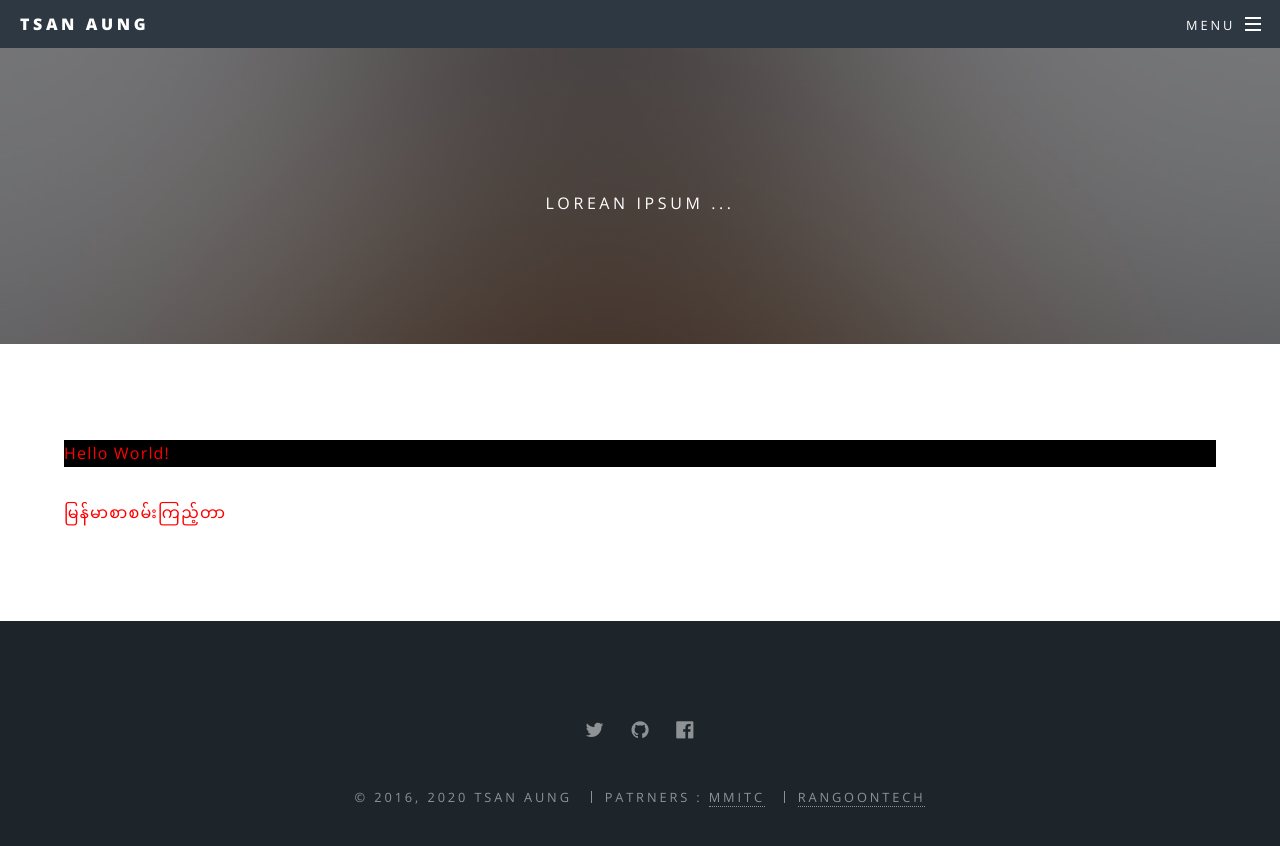
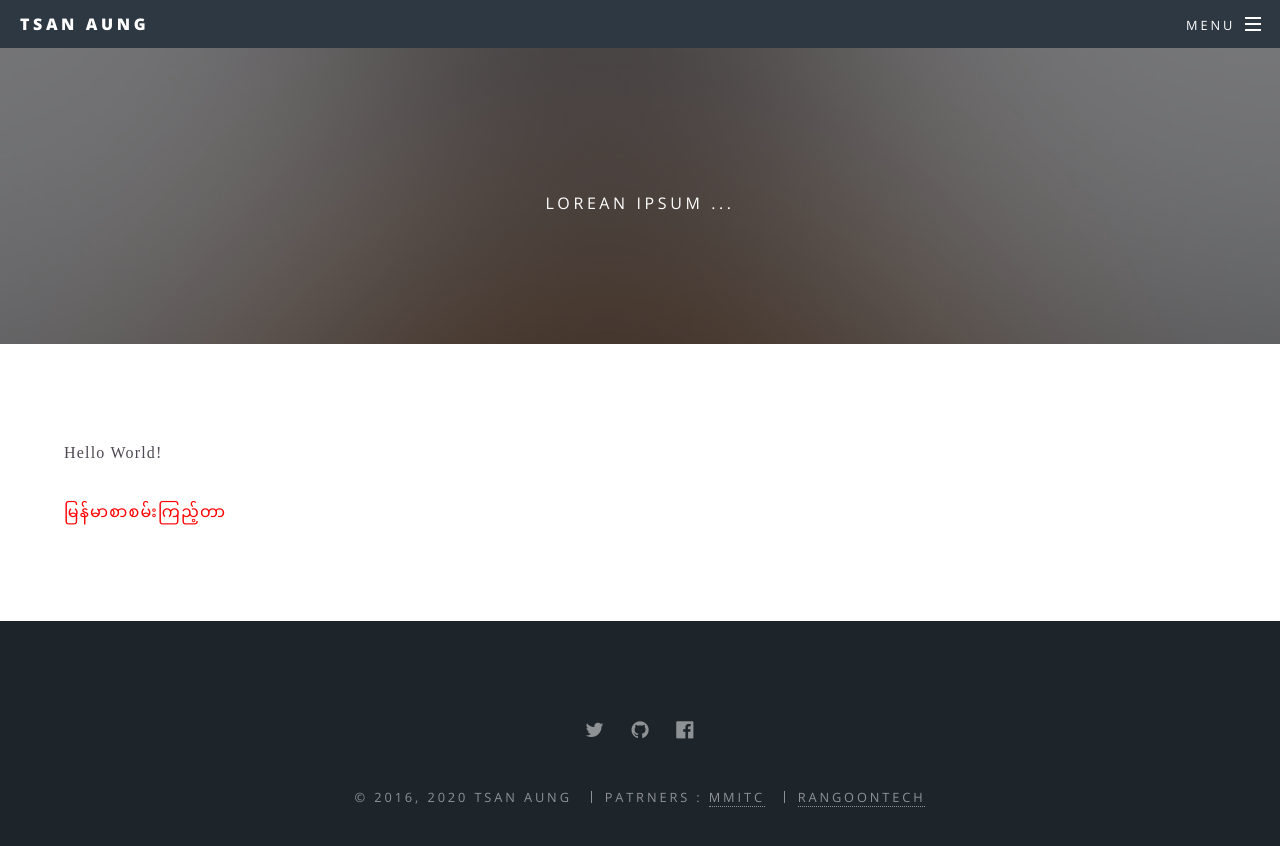
Before and after one commit to tsanaung/tsanaung.github.io, a Jekyll site: the page built from mmfonts.html, in a window 1280 px wide. Shown: the top 846 px of the page. Built offline with Jekyll 4.4.1, drawn with Linux system fonts in a browser that asks for light colours; some web fonts are replaced.

Commit message:
Update mmfonts.css

```diff
--- a/css/mmfonts.css
+++ b/css/mmfonts.css
@@ -1,4 +1,11 @@
-.testfontc {
-  color: #ff0000;
-  background-color: #000000;
+@font-face {
+  font-family: "MMSagar";
+  src: url("https/tsanaung.github.io/fonts/MyanmarSagar.ttf") format("truetype"); /* Safari, Android, iOS */
 }
+.mmsagar {
+  font-family: MMSagar;
+}
+.oneem {
+  font-size: 1em;
+  padding: 1em;
+}
```
